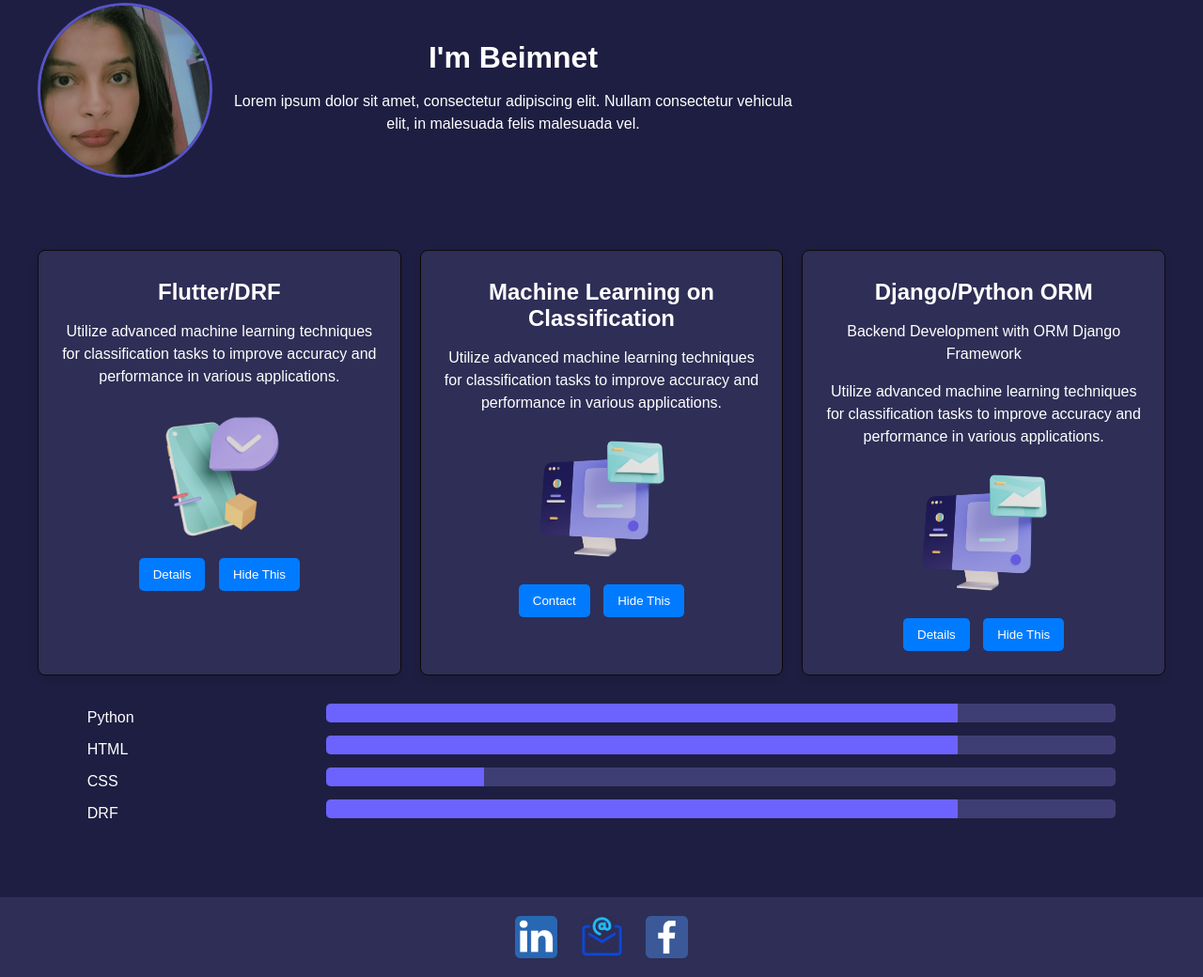
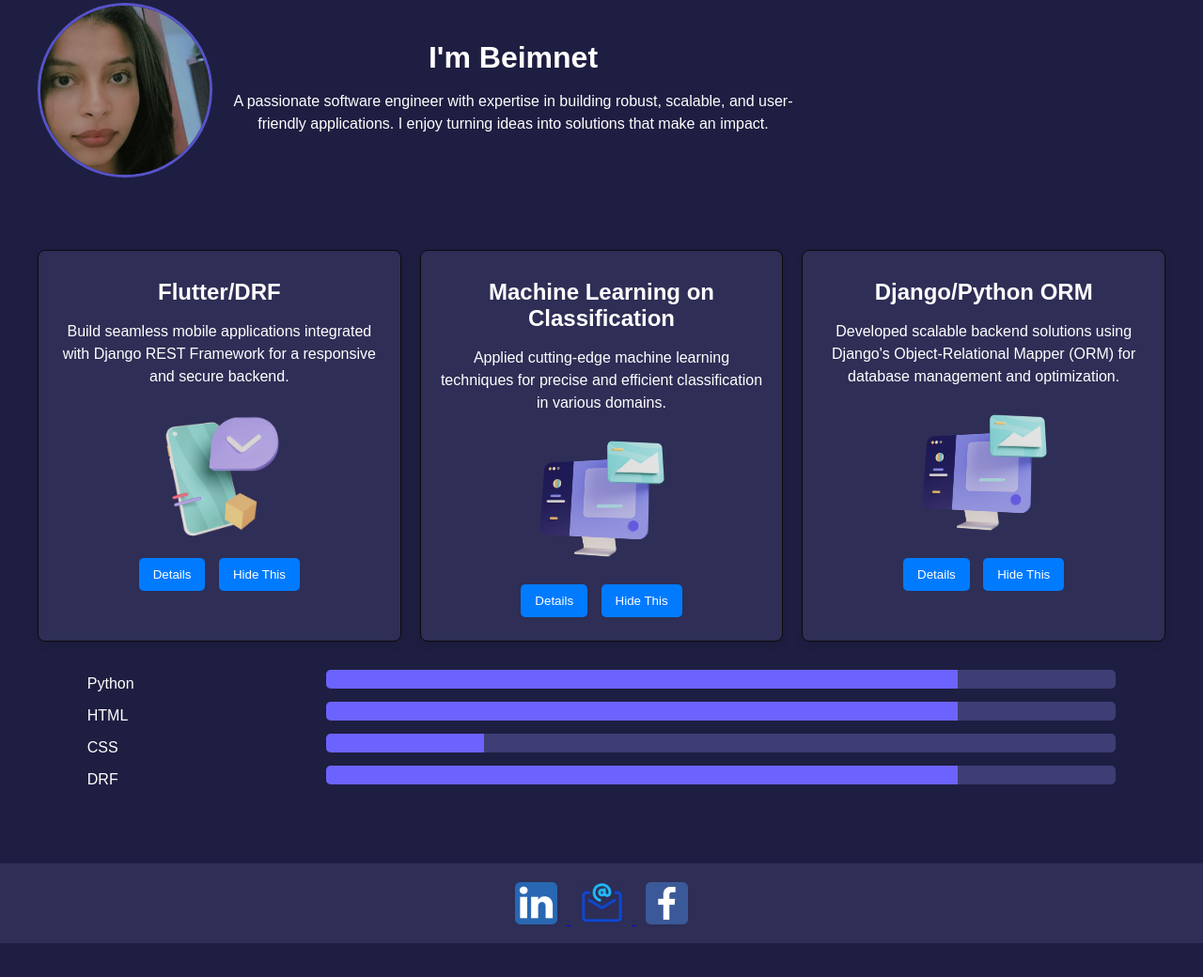
Before and after one commit to BeimnetTsegaye/beimn.githudb.io, a plain HTML site: page index.html in a window 1280 px wide. Shown: the part 136-1176 px from the top of the page at 94% size. After the commit the page ends 1140 px from the top, so only its background shows below. Drawn offline with Linux system fonts and the light colour scheme.

Commit message:
second update

```diff
--- a/index.html
+++ b/index.html
@@ -14,66 +14,60 @@
                 <li><a href="index.html#profile">Profile</a></li>
                 <li><a href="index.html#content-section">Projects</a></li>
                 <li><a href="index.html#skills-section">Skills</a></li>
-                <li><a href="index.html#testimonials-section">Testimonials</a></li>
                 <li><a href="index.html#footer-section">Contact</a></li>
             </ul>
         </div>
     </nav>
+
     <div class="container">
         <!-- Profile Section -->
-        <div  id ="profile" class="profile-section" style="width: 1000px;height: 280px; box-shadow: 10px;">
+        <div id="profile" class="profile-section" style="width: 1000px; height: 280px; box-shadow: 10px;">
             <img src="profile2.jpg" alt="Profile Picture" class="profile-pic">
-               <div class="profile-text">
+            <div class="profile-text">
                 <h1>I'm Beimnet</h1>
-                <p>Lorem ipsum dolor sit amet, consectetur adipiscing elit. Nullam consectetur vehicula elit, in malesuada felis malesuada vel.</p>
+                <p>A passionate software engineer with expertise in building robust, scalable, and user-friendly applications. I enjoy turning ideas into solutions that make an impact.</p>
             </div>
         </div>
 
         <!-- Content Section -->
         <div id="content-section" class="content-section">
             <div class="card">
-                <h2>Flutter/DRF</h2> <p>Utilize advanced machine learning techniques for classification tasks to improve accuracy and performance in various applications.</p>
-
+                <h2>Flutter/DRF</h2>
+                <p>Build seamless mobile applications integrated with Django REST Framework for a responsive and secure backend.</p>
                 <div class="mobileapp">
                     <img src="mobileapp.png" alt="Mobile App">
                 </div>
-                <button>Details</button>
-                <button>Hide This</button>
+                <button onclick="window.location.href='project1.html'">Details</button>
+                <button onclick="this.parentElement.style.display='none';">Hide This</button>
             </div>
             <div class="card">
                 <h2>Machine Learning on Classification</h2>
-                <p>Utilize advanced machine learning techniques for classification tasks to improve accuracy and performance in various applications.</p>
-
+                <p>Applied cutting-edge machine learning techniques for precise and efficient classification in various domains.</p>
                 <div class="mobileapp">
                     <img src="web.png" alt="Machine Learning">
                 </div>
-                <button>Contact</button>
-                <button>Hide This</button>
+                <button onclick="window.location.href='project2.html'">Details</button>
+                <button onclick="this.parentElement.style.display='none';">Hide This</button>
             </div>
             <div class="card">
                 <h2>Django/Python ORM</h2>
-                <p>Backend Development with ORM Django Framework</p>
-                 <p>Utilize advanced machine learning techniques for classification tasks to improve accuracy and performance in various applications.</p>
-
+                <p>Developed scalable backend solutions using Django's Object-Relational Mapper (ORM) for database management and optimization.</p>
                 <div class="mobileapp">
                     <img src="web.png" alt="Backend Development">
                 </div>
-                <button>Details</button>
-                <button>Hide This</button>
+                <button onclick="window.location.href='project3.html'">Details</button>
+                <button onclick="this.parentElement.style.display='none';">Hide This</button>
             </div>
         </div>
 
-        <!-- Testimonials Section -->
-
         <!-- Skills Section -->
-        <div id="skills-section"  class="skills-section">
+        <div id="skills-section" class="skills-section">
             <div class="skill">
                 <span>Python</span>
                 <div class="progress-bar">
                     <div class="progress" style="width: 80%;"></div>
                 </div>
-
-
+            </div>
             <div class="skill">
                 <span>HTML</span>
                 <div class="progress-bar">
@@ -85,22 +79,31 @@
                 <div class="progress-bar">
                     <div class="progress" style="width: 20%;"></div>
                 </div>
-            </div><span>DRF</span>
-            <div class="progress-bar">
-                <div class="progress" style="width: 80%;"></div>
             </div>
+            <div class="skill">
+                <span>DRF</span>
+                <div class="progress-bar">
+                    <div class="progress" style="width: 80%;"></div>
+                </div>
             </div>
         </div>
     </div>
+
     <!-- Footer -->
-    <footer id="footer-section"  class="footer">
+    <footer id="footer-section" class="footer">
         <div class="containers">
             <div class="social-media">
-                <a href="https://linkedin.com/in/beimn-tsegaye-/in/beimn-tsegaye-" target="_blank"><img class="social-media" src="in.png"/></a>
-                <a href="https://linkedin.com/in/beimn-tsegaye-/in/beimn-tsegaye-" target="_blank"><img class="social-media" src="email.png"/></a>
-                <a href="https://linkedin.com/in/beimn-tsegaye-" target="_blank"><img class="social-media" src="fb.png"/></a>
+                <a href="https://linkedin.com/in/beimn-tsegaye-" target="_blank">
+                    <img class="social-media" src="in.png" alt="LinkedIn">
+                </a>
+                <a href="mailto:beimnet.tsegaye@example.com" target="_blank">
+                    <img class="social-media" src="email.png" alt="Email">
+                </a>
+                <a href="https://facebook.com/beimn-tsegaye" target="_blank">
+                    <img class="social-media" src="fb.png" alt="Facebook">
+                </a>
             </div>
-            </div>
+        </div>
     </footer>
 
     <script src="script.js"></script>
```
